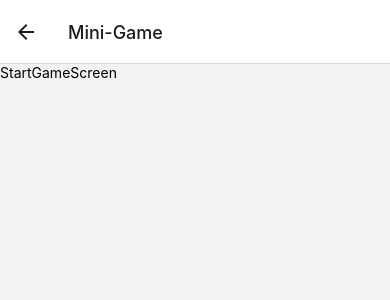
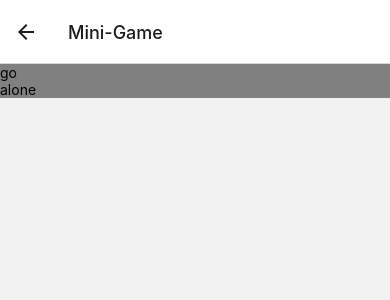
Before and after one commit to DoyunH/Practice-ReactNative-Frontend, a React Native app: screen /Mini-Game in a window 390 px wide. Shown: the top 300 px of the page. Built offline with nearby package versions, Linux system fonts and the light colour scheme.

Commit message:
feature: Custom button setting

```diff
--- /dev/null
+++ b/components/PrimaryButton.tsx
@@ -0,0 +1,22 @@
+import {StyleSheet, Text, View} from 'react-native';
+import React from 'react';
+
+type PrimaryButtonProps = {
+  children: string;
+};
+
+const PrimaryButton = ({children}: PrimaryButtonProps) => {
+  return (
+    <View style={styles.primaryButton}>
+      <Text>{children}</Text>
+    </View>
+  );
+};
+
+export default PrimaryButton;
+
+const styles = StyleSheet.create({
+  primaryButton: {
+    backgroundColor: 'gray',
+  },
+});
--- a/screens/MiniGame/StartGameScreen.tsx
+++ b/screens/MiniGame/StartGameScreen.tsx
@@ -1,10 +1,12 @@
-import {View, Text} from 'react-native';
+import {View} from 'react-native';
 import React from 'react';
+import PrimaryButton from '../../components/PrimaryButton';
 
 const StartGameScreen = (): any => {
   return (
     <View>
-      <Text>StartGameScreen</Text>
+      <PrimaryButton>go</PrimaryButton>
+      <PrimaryButton>alone</PrimaryButton>
     </View>
   );
 };
```
